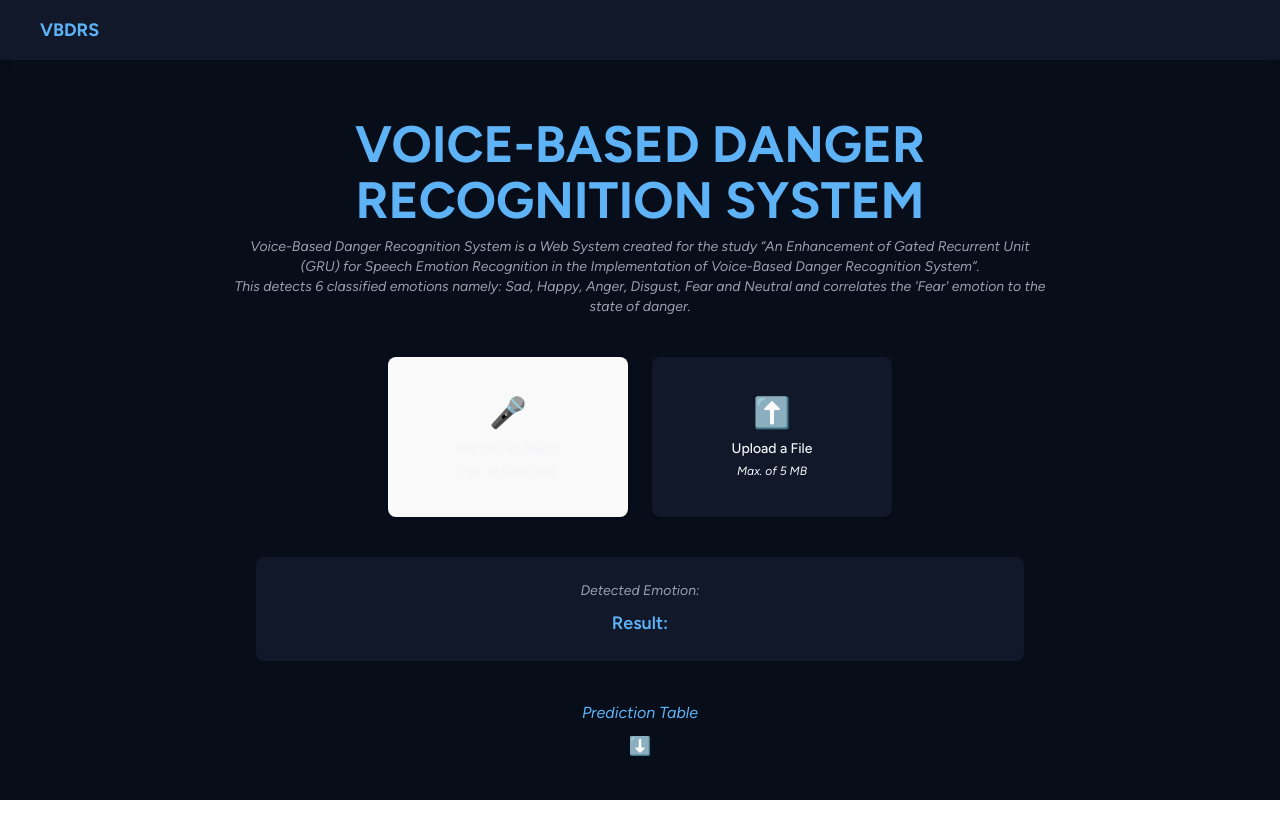
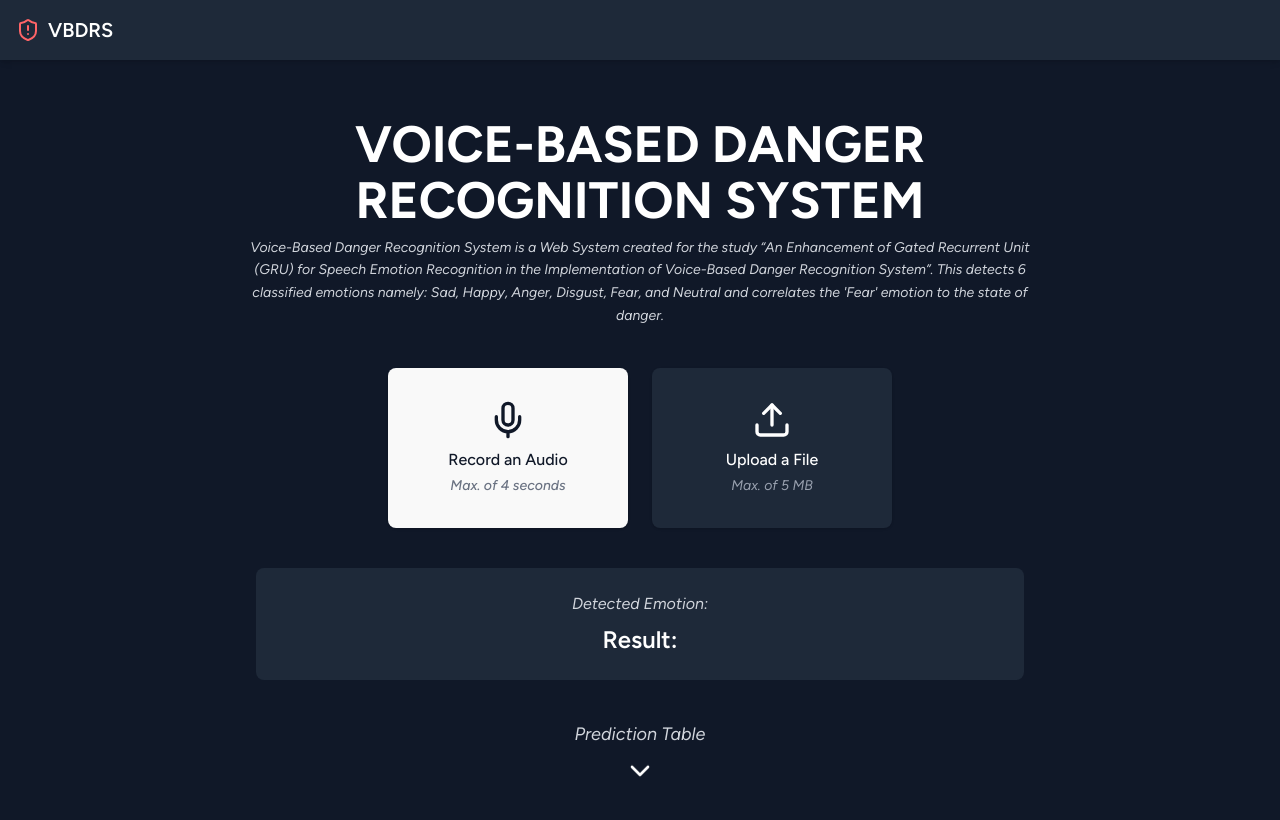
Before and after one commit to jiejiebureche/VBDRS-GRU, a React (Vite) app in the folder vbdrs-gru/: page / in a window 1280 px wide. Built offline with nearby package versions, Linux system fonts and the light colour scheme.

Commit message:
current ui - ongoing

```diff
--- a/vbdrs-gru/src/sections/HomePage.jsx
+++ b/vbdrs-gru/src/sections/HomePage.jsx
@@ -1,5 +1,6 @@
 import { useState } from "react";
 import { ReactMic } from "react-mic";
+import { Mic, Upload, ShieldAlert, ChevronDown } from "lucide-react";
 
 export default function HomePage() {
   const [showRecorder, setShowRecorder] = useState(false);
@@ -7,108 +8,104 @@ export default function HomePage() {
   const [audioFile, setAudioFile] = useState(null);
   const [detectedEmotion, setDetectedEmotion] = useState("");
 
-  const handleStartRecording = () => {
-    setRecord(true);
-  };
-
-  const handleStopRecording = () => {
-    setRecord(false);
-  };
+  const handleStartRecording = () => setRecord(true);
+  const handleStopRecording = () => setRecord(false);
 
   const handleOnStop = (recordedBlob) => {
-    console.log("Recorded blob:", recordedBlob);
     setAudioFile(recordedBlob.blob);
-    // Send recordedBlob.blob to backend
   };
 
   const handleFileUpload = (event) => {
     const file = event.target.files[0];
     if (file && file.size <= 5 * 1024 * 1024) {
       setAudioFile(file);
-      // Send file to backend
     } else {
       alert("File must be less than 5MB.");
     }
   };
 
   return (
-    <div className="min-h-screen bg-[#070e1a] text-gray-100 flex flex-col p-0 m-0">
-        <header className="w-full bg-[#10182a] flex justify-left items-center px-10 py-4 shadow-md">
-            <span className="text-lg font-semibold flex items-center gap-2">
-                <span className="text-[#5eb3f7] font-bold"> VBDRS </span>
+    <div className="min-h-screen bg-gray-900 text-white flex flex-col p-0 m-0">
+      <header className="w-full bg-gray-800 flex justify-left items-center px-4 py-4 shadow-md">
+        <span className="text-xl font-semibold flex items-center gap-2">
+          <ShieldAlert className="text-red-400 w-6 h-6" />
+          VBDRS
         </span>
       </header>
 
       <main className="w-full max-w-4xl mx-auto text-center p-4 md:p-8">
-            <h1 className="text-xl md:text-2xl font-bold mt-6 text-[#5eb3f7]">
+        <h1 className="text-2xl md:text-4xl font-bold mt-6">
           VOICE-BASED DANGER RECOGNITION SYSTEM
         </h1>
-            <p className="italic text-xs md:text-sm mt-2 px-2 text-gray-400">
+        <p className="italic text-xs md:text-sm mt-2 px-2 text-gray-300 leading-relaxed">
           Voice-Based Danger Recognition System is a Web System created for the study{" "}
           <q>
             An Enhancement of Gated Recurrent Unit (GRU) for Speech Emotion Recognition in the
             Implementation of Voice-Based Danger Recognition System
           </q>
-                .<br />
-                This detects 6 classified emotions namely: Sad, Happy, Anger, Disgust, Fear and
+          . This detects 6 classified emotions namely: Sad, Happy, Anger, Disgust, Fear, and
           Neutral and correlates the 'Fear' emotion to the state of danger.
         </p>
 
         {!showRecorder ? (
           <div className="flex flex-col md:flex-row justify-center items-center gap-6 mt-10">
             <button
-                        className="w-60 h-40 bg-[#10182a] flex flex-col items-center justify-center rounded-lg shadow hover:bg-[#17213a] transition"
+              className="w-60 h-40 bg-red-500 text-white flex flex-col items-center justify-center rounded-lg shadow hover:bg-red-600 transition"
               onClick={() => setShowRecorder(true)}
             >
-                        <span className="text-3xl">🎤</span>
-                        <span className="mt-2 font-medium text-sm">Record an Audio</span>
-                        <span className="text-xs italic mt-1">Max. of 4 seconds</span>
+              <Mic className="w-10 h-10 text-gray-900" />
+              <span className="mt-2 font-medium text-gray-900">Record an Audio</span>
+              <span className="text-sm italic mt-1 text-gray-500">Max. of 4 seconds</span>
             </button>
 
-                    <label className="w-60 h-40 bg-[#10182a] flex flex-col items-center justify-center rounded-lg shadow hover:bg-[#17213a] transition cursor-pointer">
+            <label className="w-60 h-40 bg-gray-800 text-white flex flex-col items-center justify-center rounded-lg shadow hover:bg-gray-700 transition cursor-pointer">
               <input
                 type="file"
                 accept="audio/*"
                 className="hidden"
                 onChange={handleFileUpload}
               />
-                        <span className="text-3xl">⬆️</span>
-                        <span className="mt-2 font-medium text-sm">Upload a File</span>
-                        <span className="text-xs italic mt-1">Max. of 5 MB</span>
+              <Upload className="w-10 h-10" />
+              <span className="mt-2 font-medium">Upload a File</span>
+              <span className="text-sm italic mt-1 text-gray-400">Max. of 5 MB</span>
             </label>
           </div>
         ) : (
           <div className="mt-10 w-full flex flex-col items-center">
-                    <div className="w-full max-w-2xl h-40 bg-[#10182a] rounded-lg mb-4 flex items-center justify-center">
-                        <span className="text-[#5eb3f7] italic text-sm">[ Spectrogram Placeholder ]</span>
+            <div className="w-full max-w-2xl h-40 bg-gray-800 rounded-lg mb-4 flex items-center justify-center">
+              <span className="text-gray-400 italic">[ Spectrogram Placeholder ]</span>
             </div>
 
             <button
-                        className="bg-[#17213a] p-4 rounded-full text-xl hover:bg-[#22305a] transition"
+              className="bg-gray-700 p-4 rounded-full text-white hover:bg-gray-600 transition"
               onClick={record ? handleStopRecording : handleStartRecording}
             >
-                        🎤
+              <Mic className="w-6 h-6 text-gray-900" />
             </button>
-                    <span className="mt-2 text-xs italic text-gray-400">Max. of 4 seconds</span>
+            <span className="mt-2 text-sm italic text-gray-400">Max. of 4 seconds</span>
 
             <ReactMic
               record={record}
               className="hidden"
               onStop={handleOnStop}
               mimeType="audio/webm"
-                        strokeColor="#5eb3f7"
-                        backgroundColor="#070e1a"
+              strokeColor="#ffffff"
+              backgroundColor="#1f2937"
             />
           </div>
         )}
 
-            <div className="mt-10 bg-[#10182a] rounded-lg p-6 text-center w-full max-w-3xl mx-auto">
-                <p className="italic text-sm text-gray-400">Detected Emotion:</p>
-                <p className="text-lg font-semibold mt-2 text-[#5eb3f7]">Result: {detectedEmotion || ""}</p>
+        <div className="mt-10 bg-gray-800 rounded-lg p-6 text-center w-full max-w-3xl mx-auto">
+          <p className="italic text-gray-300">Detected Emotion:</p>
+          <p className="text-2xl font-semibold mt-2 text-white">
+            Result: {detectedEmotion || ""}
+          </p>
         </div>
 
-            <p className="mt-10 italic text-base text-[#5eb3f7]">Prediction Table</p>
-            <div className="animate-bounce mt-2 text-lg">⬇️</div>
+        <p className="mt-10 italic text-lg text-gray-300">Prediction Table</p>
+        <div className="mt-2 text-white animate-bounce">
+          <ChevronDown className="w-8 h-8 mx-auto" />
+        </div>
       </main>
     </div>
   );
```
Lines whose indentation alone changed are shown as unchanged.
